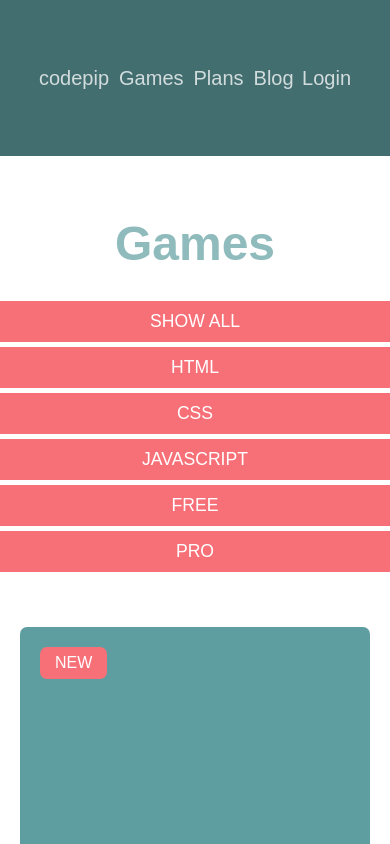
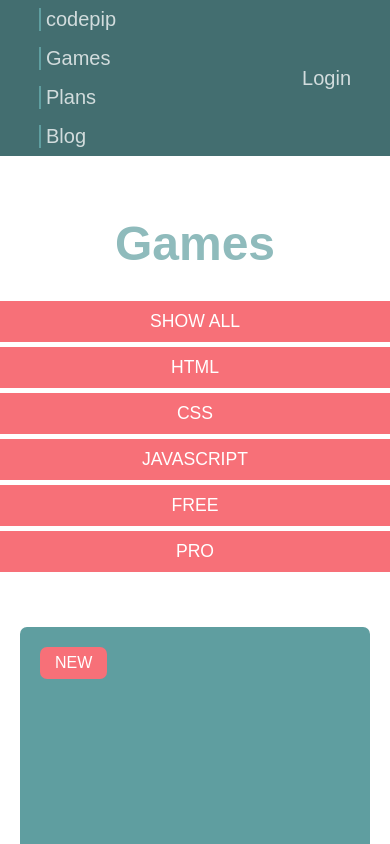
Before and after one commit to preston-evans/Codepip, a plain HTML site: page index.html in a window 390 px wide. Shown: the top 844 px of the page. Drawn offline with Linux system fonts and the light colour scheme.

Commit message:
responsive header

```diff
--- a/style.css
+++ b/style.css
@@ -143,4 +143,14 @@ nav a:last-of-type {
 	nav a:last-of-type {
 		border-radius: 0;
 	}
+	header > div:first-of-type {
+		height: 100%;
+		display: flex;
+		flex-direction: column;
+		justify-content: space-around;
+	}
+	header > div:first-of-type a {
+		border-left: 2px solid cadetblue;
+		padding-left: 5px;
+	}
 }
```
